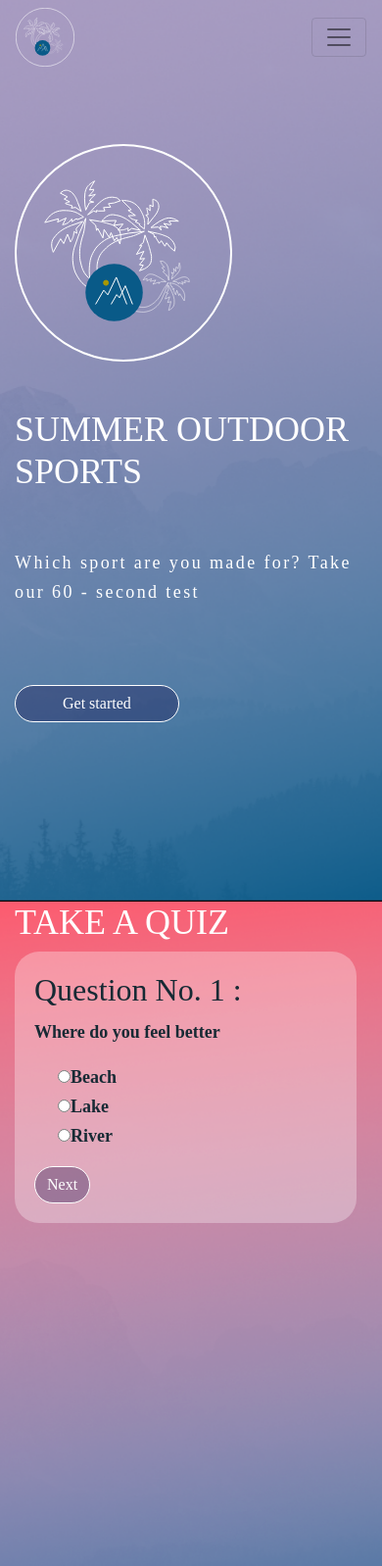
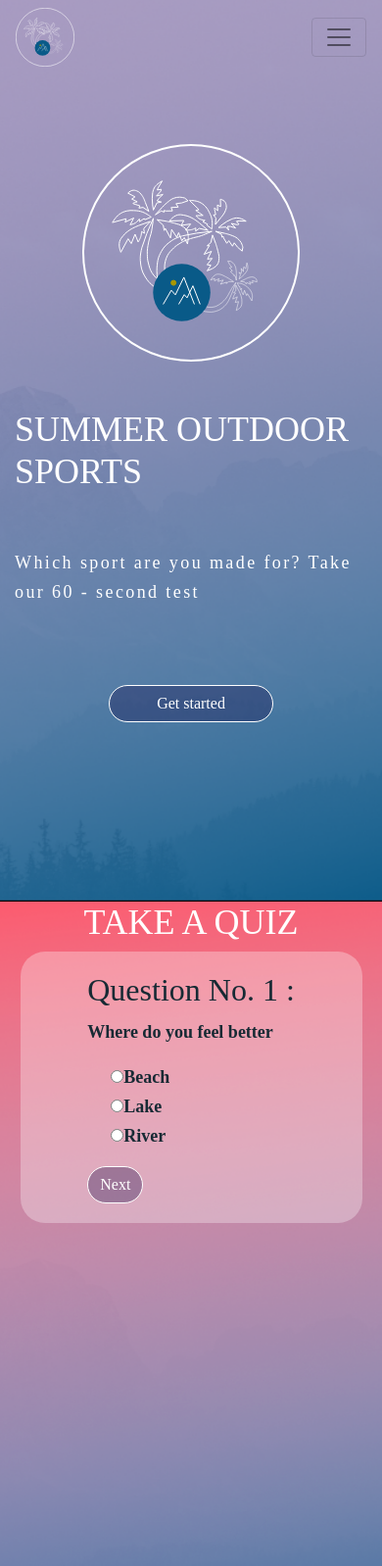
Before and after one commit to edgar183/team_6_repo, a plain HTML site: page index.html in a window 390 px wide. Shown: the top 1598 px of the page at 98% size. Drawn offline with nearby package versions, Linux system fonts and the light colour scheme; some packages are replaced by stand-ins of ours; a script that the page names is missing; a web font is replaced by a local one.

Commit message:
change position of content in quiz section

```diff
--- a/index.html
+++ b/index.html
@@ -34,35 +34,35 @@
     <section class="landing-page">
         <div class="container landing-page__content" id="landing">
             <div class="row pt-1">
-                <div class="col d-lg-flex justify-content-lg-center justify-content-xl-center"><img class="main-page-logo__big" src="assets/image/logo.svg"></div>
+                <div class="col d-flex justify-content-center justify-content-center"><img class="main-page-logo__big" src="assets/image/logo.svg"></div>
             </div>
             <div class="row pt-5">
-                <div class="col d-lg-flex justify-content-lg-center">
-                    <h1 class="text-uppercase d-xl-flex justify-content-xl-center heading heading_1">summer outdoor sports</h1>
+                <div class="col d-flex justify-content-center">
+                    <h1 class="text-uppercase d-flex justify-content-center heading heading_1">summer outdoor sports</h1>
                 </div>
             </div>
             <div class="row pt-5 pb-4">
-                <div class="col d-lg-flex justify-content-lg-center">
-                    <h1 class="justify-content-xl-center heading heading_2">Which sport are you made for? Take our 60 - second test</h1>
+                <div class="col d-flex justify-content-center">
+                    <h1 class="justify-content-center heading heading_2">Which sport are you made for? Take our 60 - second test</h1>
                 </div>
             </div>
             <div class="row pt-5">
-                <div class="col d-lg-flex justify-content-lg-center"><a class="btn btn-primary px-5" role="button" href="#quiz-section">Get started</a></div>
+                <div class="col d-flex justify-content-center"><a class="btn btn-primary px-5" role="button" href="#quiz-section">Get started</a></div>
             </div>
         </div>
     </section>
     <!-- Quiz section -->
     <section class="d-lg-flex quiz-page" id="quiz-section">
-        <div class="container d-lg-flex justify-content-lg-center">
+        <div class="container d-flex justify-content-center">
             <div class="row">
-                <div class="col-lg-12 d-lg-flex justify-content-lg-center align-items-lg-center">
+                <div class="col-lg-12 d-flex justify-content-center align-items-center">
                     <h1 class="text-uppercase heading_1 heading">take a quiz</h1>
                 </div>
-                <div class="col d-lg-flex justify-content-lg-center align-items-lg-center">
+                <div class="col d-flex justify-content-center align-items-center">
                     <div class="card">
-                        <div class="card-body d-lg-flex justify-content-lg-center align-items-lg-end">
+                        <div class="card-body d-flex justify-content-center align-items-end">
                             <div>
-                                <p class="d-lg-flex justify-content-lg-center align-items-lg-start" id="quiz"></p><button class="btn btn-primary" id="next" type="button">Next</button></div>
+                                <p class="d-flex justify-content-center align-items-start" id="quiz"></p><button class="btn btn-primary" id="next" type="button">Next</button></div>
                         </div>
                     </div>
                 </div>
```
